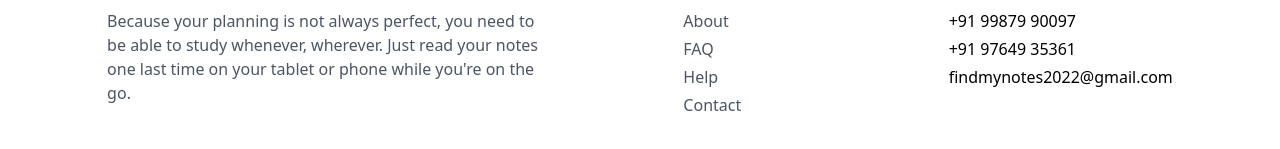
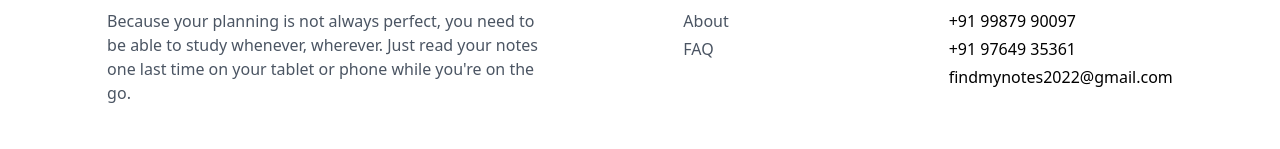
Before and after one commit to Yuvadi29/FindMyNotes, a React (Vite) app in the folder client/: page / in a window 1280 px wide. Shown: the part 899-1048 px from the top of the page. Built offline with nearby package versions, Linux system fonts and the light colour scheme.

Commit message:
Removed footer links

```diff
--- a/client/src/components/Footer.jsx
+++ b/client/src/components/Footer.jsx
@@ -1,5 +1,5 @@
 import React from "react";
-
+import { Link } from "react-router-dom";
 const Footer = () => {
   return (
     <footer className="flex items-center justify-center p-16">
@@ -20,16 +20,10 @@
           </h2>
           <ul className="text-gray-600">
             <li className="mb-1">
-              <a href="/about">About</a>
+              <Link to="/about">About</Link>
             </li>
             <li className="mb-1">
-              <a href="/faq">FAQ</a>
-            </li>
-            <li className="mb-1">
-              <a href="/contact">Help</a>
-            </li>
-            <li className="mb-1">
-              <a href="/contact">Contact</a>
+              <Link to="/faq">FAQ</Link>
             </li>
           </ul>
         </div>
```
